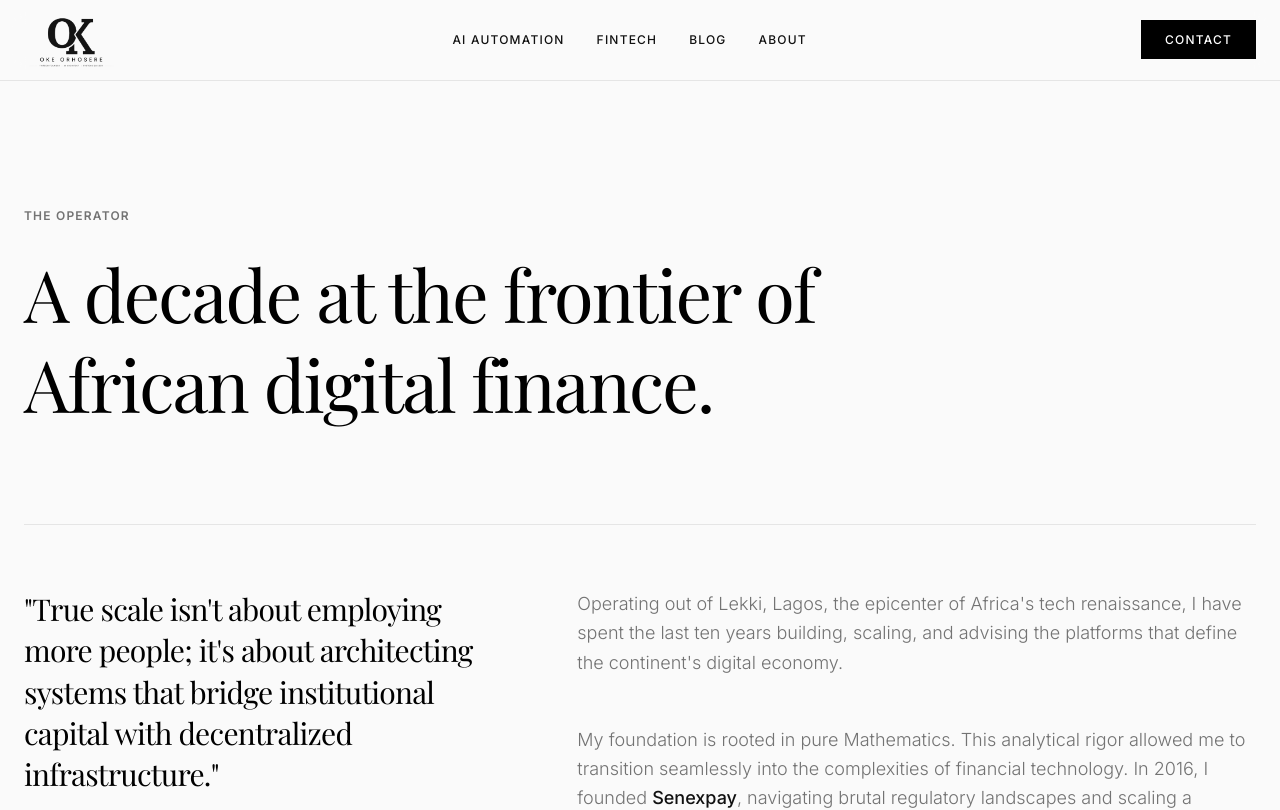
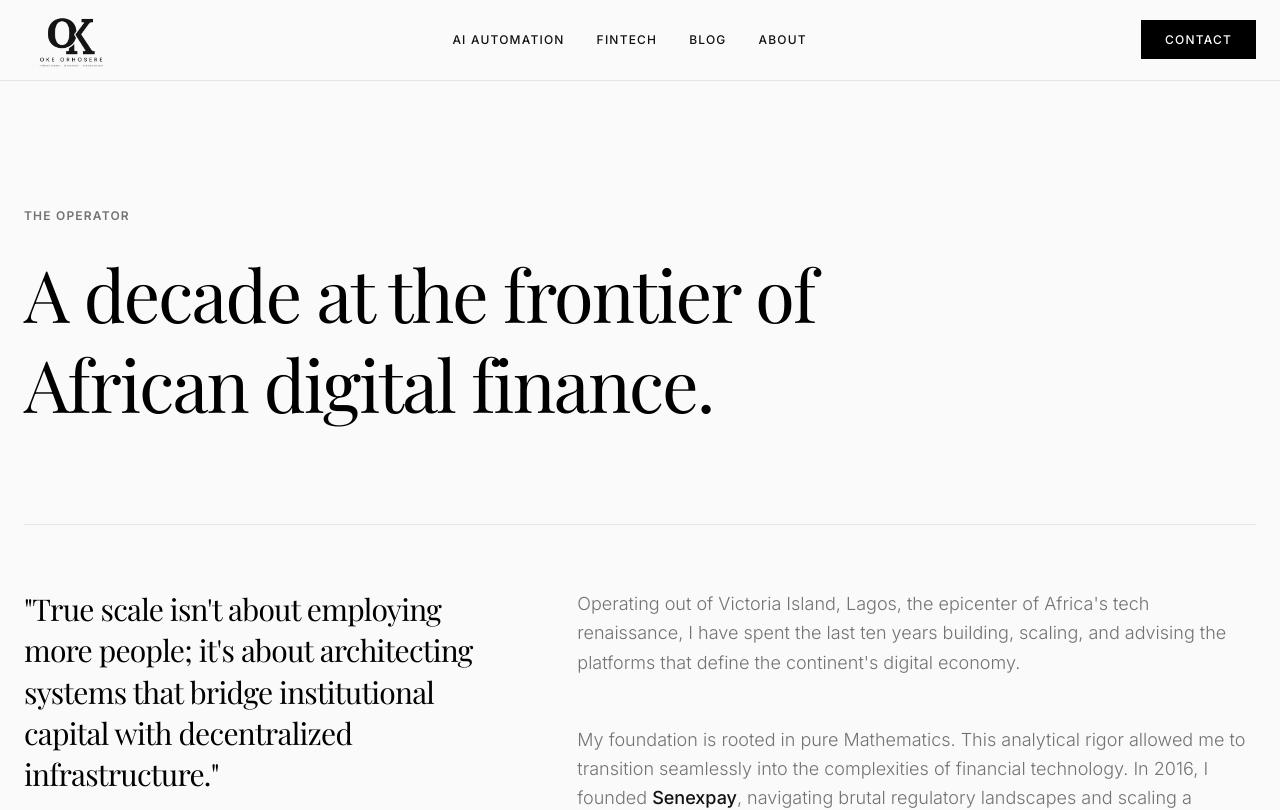
Before and after one commit to praisecookie/oke-website, a Next.js app: page /about in a window 1280 px wide. Shown: the top 810 px of the page. Built offline with nearby package versions, Linux system fonts and the light colour scheme; a web font is replaced by a local one.

Commit message:
feat: operations location updated

```diff
--- a/app/about/page.tsx
+++ b/app/about/page.tsx
@@ -27,7 +27,7 @@ export default function AboutPage() {
         {/* Right Column: The History */}
         <div className="lg:col-span-7 space-y-12 text-lg text-[color:var(--color-muted)] font-light leading-relaxed">
           <p>
-            Operating out of Lekki, Lagos, the epicenter of Africa's tech renaissance, I have spent the last ten years building, scaling, and advising the platforms that define the continent's digital economy.
+            Operating out of Victoria Island, Lagos, the epicenter of Africa's tech renaissance, I have spent the last ten years building, scaling, and advising the platforms that define the continent's digital economy.
           </p>
           <p>
             My foundation is rooted in pure Mathematics. This analytical rigor allowed me to transition seamlessly into the complexities of financial technology. In 2016, I founded <strong className="font-medium text-[color:var(--color-foreground)]">Senexpay</strong>, navigating brutal regulatory landscapes and scaling a crypto-native platform to solve real-world cross-border payment bottlenecks.
```
